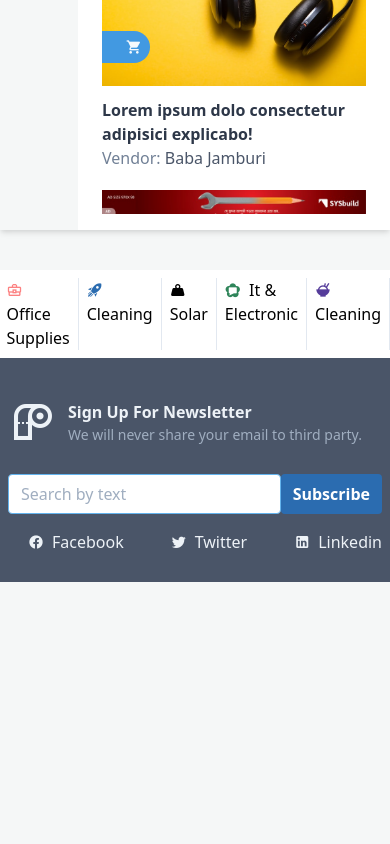
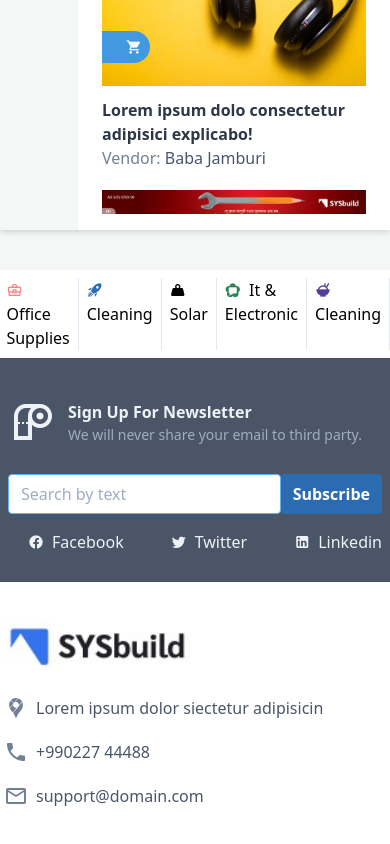
Before and after one commit to allImran/vue-tail-shop, a Vue app: page / in a window 390 px wide. Shown: the part 8666-9510 px from the top of the page. Before the commit the page ends 9248 px from the top, so only its background shows below. Built offline with nearby package versions, Linux system fonts and the light colour scheme.

Commit message:
refoctor home.vue, iconwithtext component

```diff
--- a/src/App.vue
+++ b/src/App.vue
@@ -11,9 +11,9 @@
     name: 'App',
     computed: {
     layout() {
-      return (this.$route.meta.layout || default_layout) + "-layout";
+        return (this.$route.meta.layout || default_layout) + "-layout";
+      },
     },
-  },
   }
 </script>
 
--- /dev/null
+++ b/src/components/atom/TextWithIcon.vue
@@ -0,0 +1,20 @@
+<template>
+	<div class="flex flex-row items-center pb-2">
+		<span :class="`px-1 ${icon} ${iconStyle}`"></span>
+		<p :class="`px-1 ${textStyle}`">
+			{{ text }}
+		</p>
+	</div>
+</template>
+
+<script>
+	export default {
+		name: 'TextWithIcon',
+		props: {
+			text: String,
+			icon: String,
+			textStyle: String,
+			iconStyle: String
+		}
+	}
+</script>
--- a/src/components/layout/MasterLayout.vue
+++ b/src/components/layout/MasterLayout.vue
@@ -5,6 +5,7 @@
   <slot />
     <FooterTop/>
   <FooterMiddle/>
+  <FooterBottom/>
 </template>
 
 <script>
@@ -13,13 +14,15 @@ import Header from "@/components/common/Header";
 import HeaderBottom from "@/components/common/HeaderBottom";
 import FooterTop from '@/components/common/FooterTop'
 import FooterMiddle from '@/components/common/FooterMiddle'
+import FooterBottom from '@/components/molecule/footer/FooterBottom'
 export default {
   components: {
     HeaderTop,
     Header,
     HeaderBottom,
     FooterTop,
-    FooterMiddle
+    FooterMiddle,
+    FooterBottom
   },
 };
 </script>
--- /dev/null
+++ b/src/components/molecule/footer/FooterBottom.vue
@@ -0,0 +1,34 @@
+<template>
+	<div class="bg-white">
+		<div class="container mx-auto py-10">
+			<img class="w-48 pb-5" src="/images/logo.jpg" alt="">
+			<TextWithIcon
+				icon="mdi mdi-google-maps"
+				iconStyle="text-gray-600 text-2xl"
+				text="Lorem ipsum dolor siectetur adipisicin"
+				textStyle="text-gray-700 text-md"
+			/>
+			<TextWithIcon
+				icon="mdi mdi-phone"
+				iconStyle="text-gray-600 text-2xl"
+				text="+990227 44488"
+				textStyle="text-gray-700 text-md"
+			/>
+			<TextWithIcon
+				icon="mdi mdi-email-outline"
+				iconStyle="text-gray-600 text-2xl"
+				text="support@domain.com"
+				textStyle="text-gray-700 text-md"
+			/>
+		</div>
+	</div>
+</template>
+<script>
+	import TextWithIcon from '@/components/atom/TextWithIcon'
+	export default{
+		name: 'FooterBootom',
+		components: {
+			TextWithIcon
+		}
+	}
+</script>
--- /dev/null
+++ b/src/components/molecule/product/ProductSection.vue
@@ -0,0 +1,37 @@
+<template>
+	<div
+    class="flex w-full container mx-auto mb-10 shadow-md"
+    v-for="i in 3"
+    :key="i"
+  >
+    <div class="w-1/5 ">
+      <SideNav />
+    </div>
+    <div class="w-4/5 bg-white px-6 py-4">
+      <TopBar />
+
+      <div class="grid git-cols-1 lg:grid-cols-4 md:grid-cols-3 gap-4">
+        <div v-for="(n, i) in 8" :key="i">
+          <ProductCard />
+        </div>
+      </div>
+      <div class="grid grid-cols-1">
+        <img class="w-full mt-5" src="/images/add.jpg" alt="" />
+      </div>
+    </div>
+  </div>
+</template>
+
+<script>
+import SideNav from "@/components/common/SideNav.vue";
+import TopBar from "@/components/common/TopBar.vue";
+import ProductCard from "@/components/common/ProductCard.vue";
+export default {
+  name: "ProductSection",
+  components: {
+    SideNav,
+    TopBar,
+    ProductCard,
+  },
+};
+</script>
--- a/src/views/Home.vue
+++ b/src/views/Home.vue
@@ -1,41 +1,16 @@
 <template>
-  <div
-    class="flex w-full container mx-auto mb-10 shadow-md"
-    v-for="i in 3"
-    :key="i"
-  >
-    <div class="w-1/5 ">
-      <SideNav />
-    </div>
-    <div class="w-4/5 bg-white px-6 py-4">
-      <TopBar />
-
-      <div class="grid git-cols-1 lg:grid-cols-4 md:grid-cols-3 gap-4">
-        <div v-for="(n, i) in 8" :key="i">
-          <ProductCard />
-        </div>
-      </div>
-      <div class="grid grid-cols-1">
-        <img class="w-full mt-5" src="/images/add.jpg" alt="" />
-      </div>
-    </div>
-  </div>
+  <ProductSection />
 </template>
 
 <script>
-import SideNav from "@/components/common/SideNav.vue";
-import TopBar from "@/components/common/TopBar.vue";
-import ProductCard from "@/components/common/ProductCard.vue";
-import { response } from "@/data/products";
+// import { response } from "@/data/products";
+import ProductSection from "@/components/molecule/product/ProductSection.vue";
 export default {
   name: "Home",
   components: {
-    SideNav,
-    TopBar,
-    ProductCard,
+    ProductSection,
   },
   mounted() {
-    console.log(response, "API RESPONSE");
   },
 };
 </script>
```
